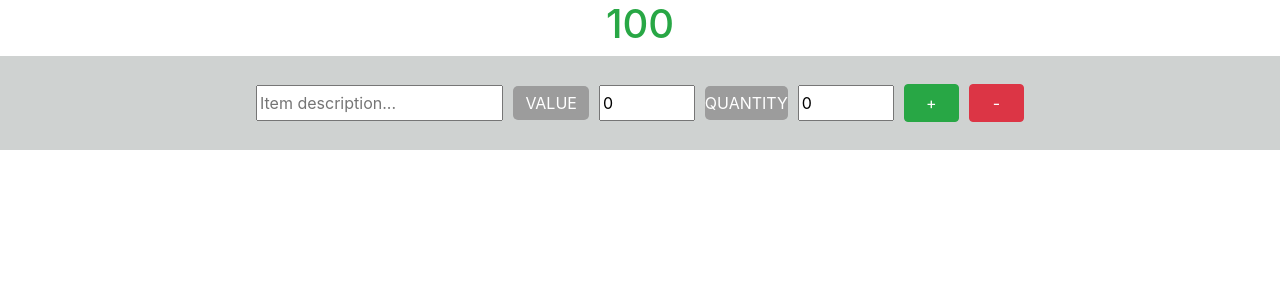
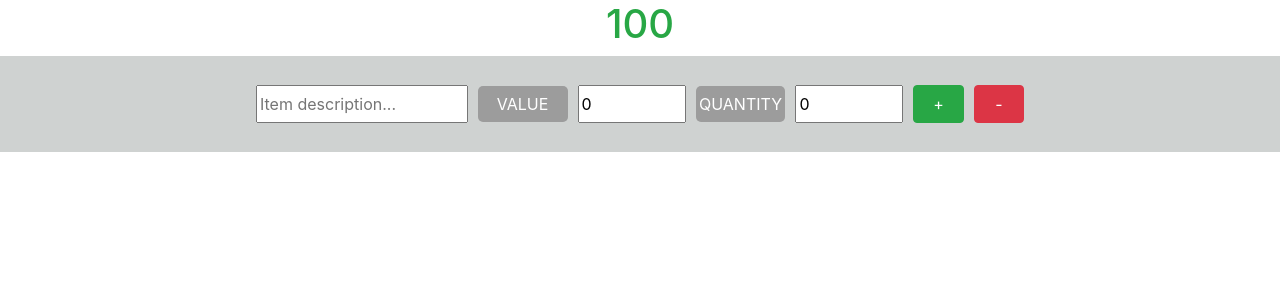
Before and after one commit to marcphilippebeaujean-abertay/ReactProjects, a React (Create React App) app in the folder expenses-manager/: page / in a window 1280 px wide. Shown: the top 300 px of the page. Built offline with nearby package versions, Linux system fonts and the light colour scheme.

Commit message:
made some layout changes

```diff
--- a/expenses-manager/src/components/FormComponent.css
+++ b/expenses-manager/src/components/FormComponent.css
@@ -11,7 +11,7 @@
 }
 
 #item-name-form {
-  width: 80%;
+  width: 60%;
 }
 
 #item-expense-form {
@@ -28,8 +28,9 @@
 
 .form-label {
   margin: 30px 10px;
-  padding: 5px 0;
-  width: 25%;
+  width: 200px;
+  padding-top: 6px;
+  padding-bottom: 6px;
   background-color: hsla(228, 0%, 61%, 1);
   border-radius: 5px;
   color: white;
@@ -44,11 +45,14 @@
 }
 
 .submits {
-  padding: 0 10px;
-  width: 100px;
+  display: inline;
+  line-height: 100px;
+  width: 80px;
+  padding-top: 10px;
+  padding-bottom: 10px;
   margin: auto 0;
   margin-left: 10px;
-  text-transform: uppercase;
+  text-align: center;
 }
 
 #warning-message {
```
